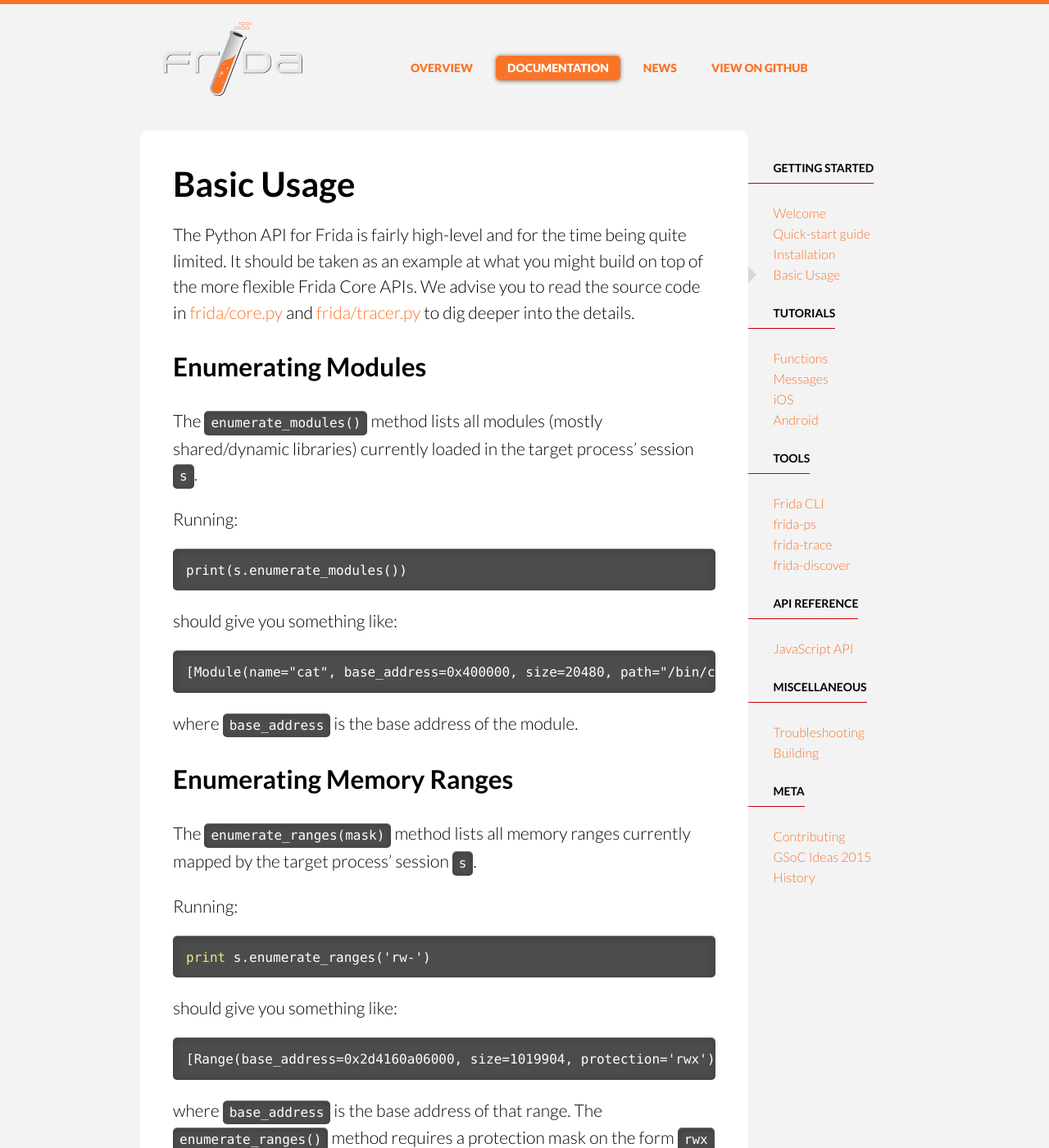
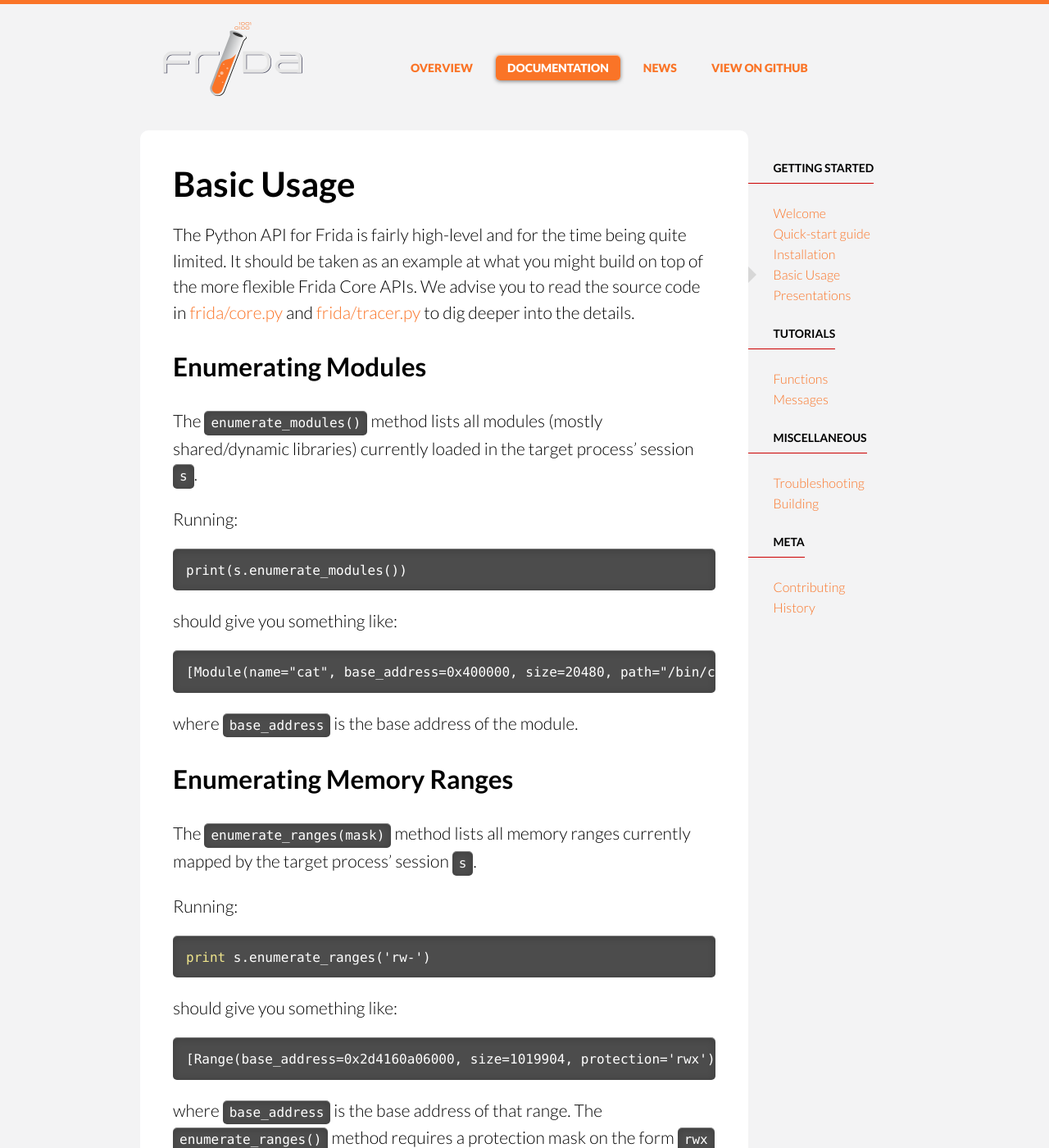
Before and after one commit to frida/frida-website, a Jekyll site: the page built from docs/usage.md, in a window 1280 px wide and 1400 px high. Shown: the whole window at 82% size. Built offline with Jekyll 4.4.1, drawn with Linux system fonts in a browser that asks for light colours; some web fonts are replaced.

Commit message:
Add presentations page and OSDC 2015 presentations

```diff
--- a/_includes/docs_contents.html
+++ b/_includes/docs_contents.html
@@ -1,16 +1,12 @@
 <div class="unit one-fifth hide-on-mobiles">
   <aside>
     <h4>Getting Started</h4>
-    {% include docs_ul.html items='home quickstart installation usage' %}
+    {% include docs_ul.html items='home quickstart installation usage presentations' %}
     <h4>Tutorials</h4>
-    {% include docs_ul.html items='functions messages ios android' %}
-    <h4>Tools</h4>
-    {% include docs_ul.html items='frida-cli frida-ps frida-trace frida-discover' %}
-    <h4>API Reference</h4>
-    {% include docs_ul.html items='javascript-api' %}
+    {% include docs_ul.html items='functions messages' %}
     <h4>Miscellaneous</h4>
     {% include docs_ul.html items='troubleshooting building' %}
     <h4>Meta</h4>
-    {% include docs_ul.html items='contributing gsoc-ideas-2015 history' %}
+    {% include docs_ul.html items='contributing history' %}
   </aside>
 </div>
--- a/docs/usage.md
+++ b/docs/usage.md
@@ -2,7 +2,7 @@
 layout: docs
 title: Basic Usage
 prev_section: installation
-next_section: functions
+next_section: presentations
 permalink: /docs/usage/
 ---
 
```
Also changed, not shown: docs/functions.md (+1 -1 lines), docs/presentations.md (added, +24 -0 lines), 2 other files.
